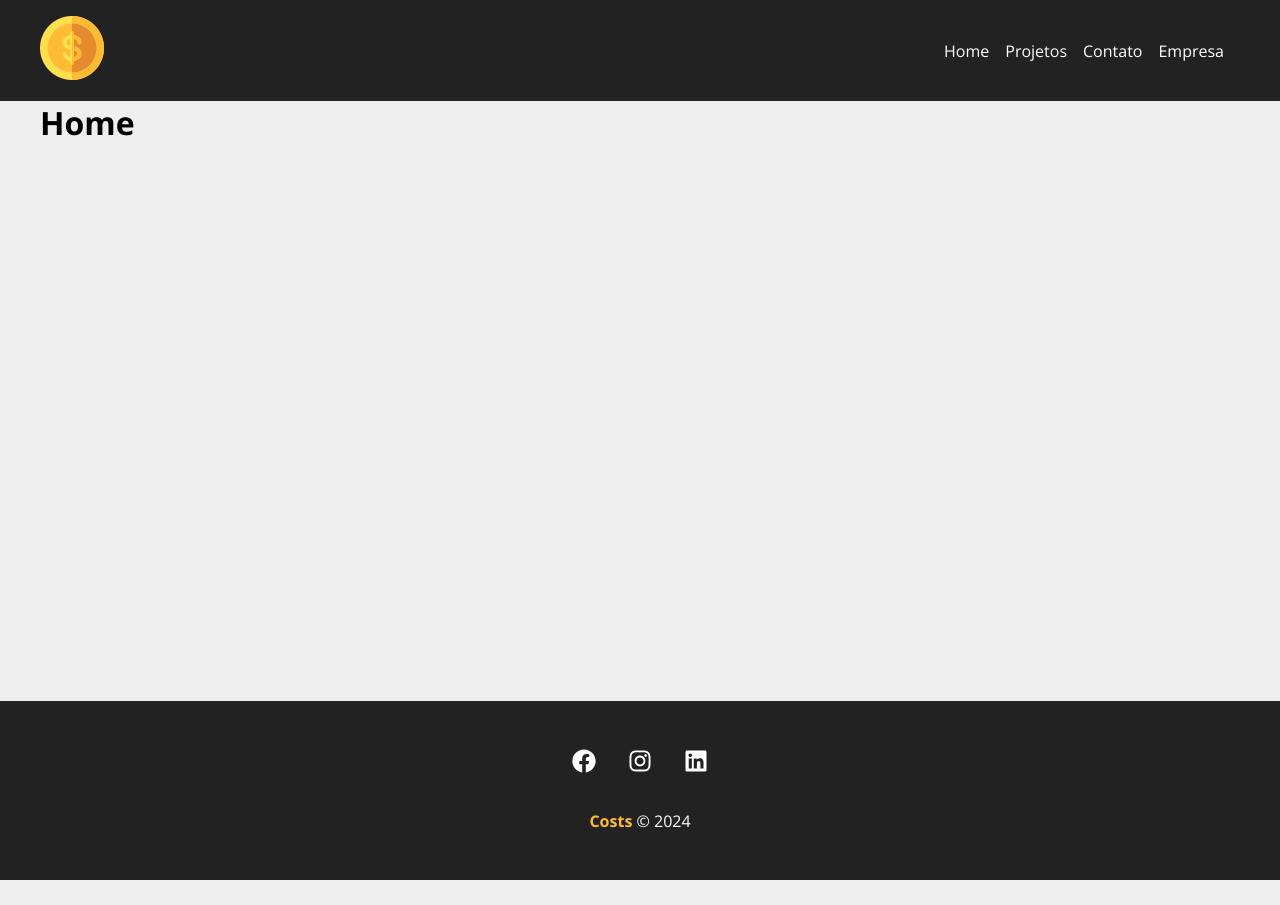
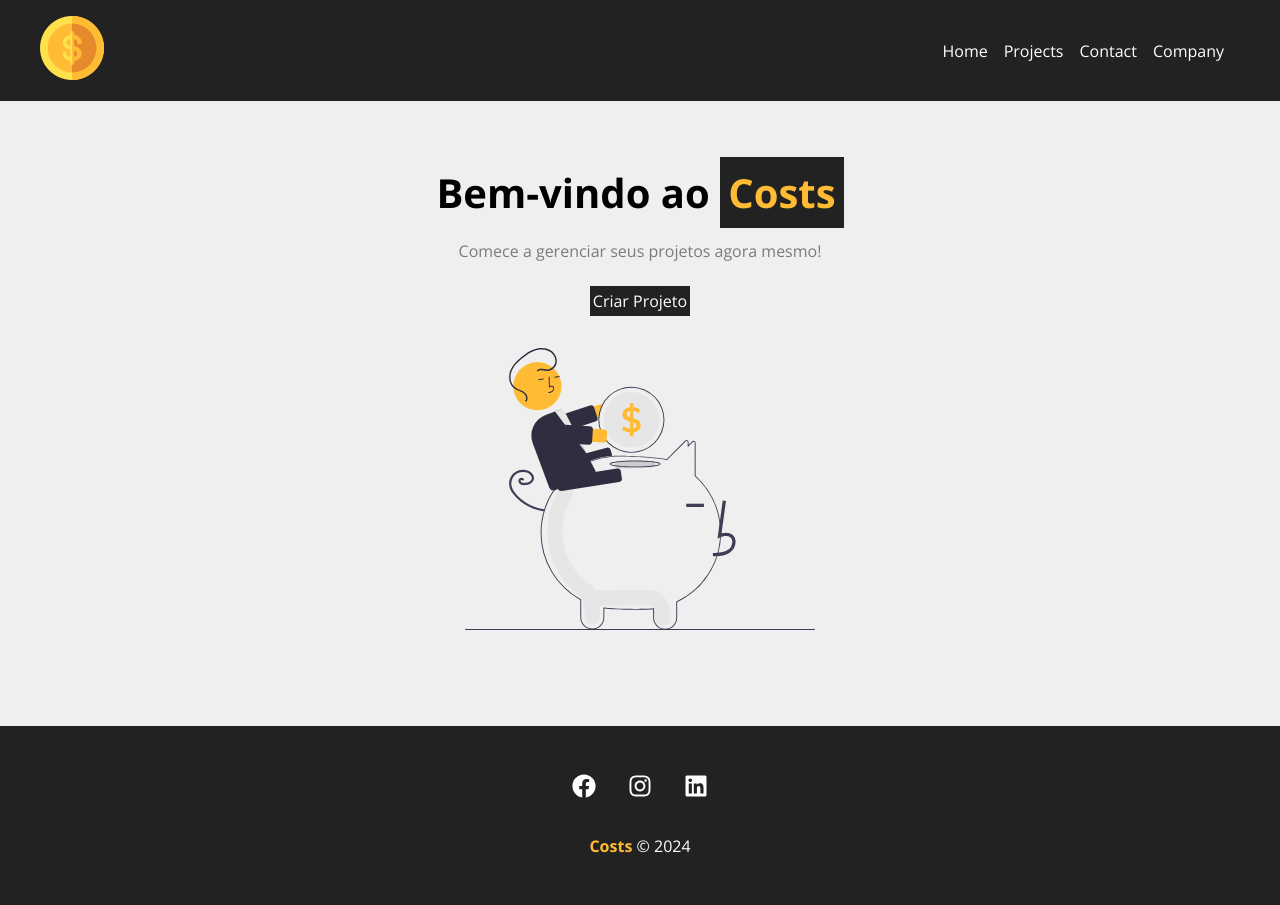
Before and after one commit to gustavobanares/Costs, a React (Create React App) app in the folder costs/: page / in a window 1280 px wide. Before the commit the page ends 880 px from the top, so only its background shows below. Built offline with nearby package versions, Linux system fonts and the light colour scheme.

Commit message:
Create HomePage

```diff
--- /dev/null
+++ b/costs/src/components/layout/LinkButton.js
@@ -0,0 +1,13 @@
+import { Link } from 'react-router-dom'
+import styles from './LinkButton.module.css'
+
+
+function LinkButton({to, text}){
+    return(
+        <Link className={styles.btn} to={to}>
+            {text}
+        </Link>
+    )
+}
+
+export default LinkButton
--- /dev/null
+++ b/costs/src/components/layout/LinkButton.module.css
@@ -0,0 +1,18 @@
+.btn{
+    background-color: #222;
+    color: #FFF;
+    padding: 0,5em 1em;
+    text-decoration: none;
+    transition: 0.5s;
+    width: 100px;
+    height: 30px;
+    display: flex;
+    justify-content: center;
+    align-items: center;
+    width: 100px;
+    height: 30px;
+}
+
+.btn:hover{
+    color: #FFBB33;
+}
--- a/costs/src/components/layout/Navbar.js
+++ b/costs/src/components/layout/Navbar.js
@@ -17,13 +17,13 @@
                         <Link to="/" >Home</Link>
                     </li>
                     <li className={styles.item}>
-                        <Link to="/projects" >Projetos</Link>
+                        <Link to="/projects" >Projects</Link>
                     </li>
                     <li className={styles.item}>
-                        <Link to="/contact" >Contato</Link>
+                        <Link to="/contact" >Contact</Link>
                     </li>
                     <li className={styles.item}>
-                        <Link to="/company" >Empresa</Link>
+                        <Link to="/company" >Company</Link>
                     </li>
                 </ul>
             </Container>
--- a/costs/src/components/pages/Home.js
+++ b/costs/src/components/pages/Home.js
@@ -1,5 +1,16 @@
+import styles from './Home.module.css'
+import savings from '../../img/savings.svg'
+import LinkButton from '../layout/LinkButton'
+
 function Home(){
-    return <h1>Home</h1>
+    return(
+        <section className={styles.home_container}>
+            <h1>Bem-vindo ao <span>Costs</span></h1>
+            <p>Comece a gerenciar seus projetos agora mesmo!</p>
+            <LinkButton to='/newproject' text='Criar Projeto'/>
+            <img src={savings} alt="Costs" />
+        </section>
+    )
 }
 
 export default Home
--- /dev/null
+++ b/costs/src/components/pages/Home.module.css
@@ -0,0 +1,29 @@
+.home_container{
+    width: 100%;
+    display: flex;
+    flex-direction: column;
+    align-items: center;
+    justify-content: center;
+    padding: 4em;
+}
+
+.home_container h1{
+    font-size: 2.5em;
+    margin-bottom: .5em;
+}
+
+.home_container h1 span{
+    color: #FFBB33;
+    padding: 0.2em;
+    background-color: #222;
+}
+
+.home_container p {
+    margin-bottom: 1.5em;
+    color: #7b7b7b;
+}
+
+.home_container img{
+    width: 350px;
+    margin: 2em 0;
+}
```
